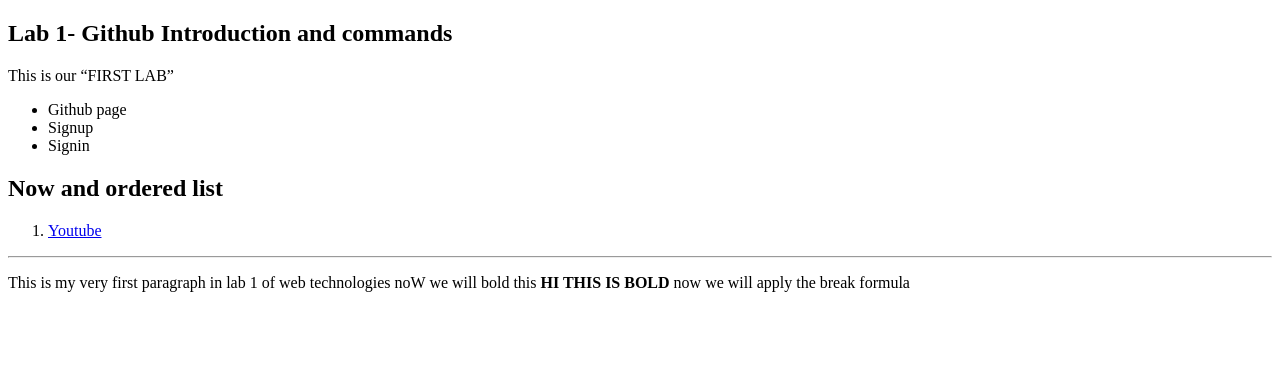
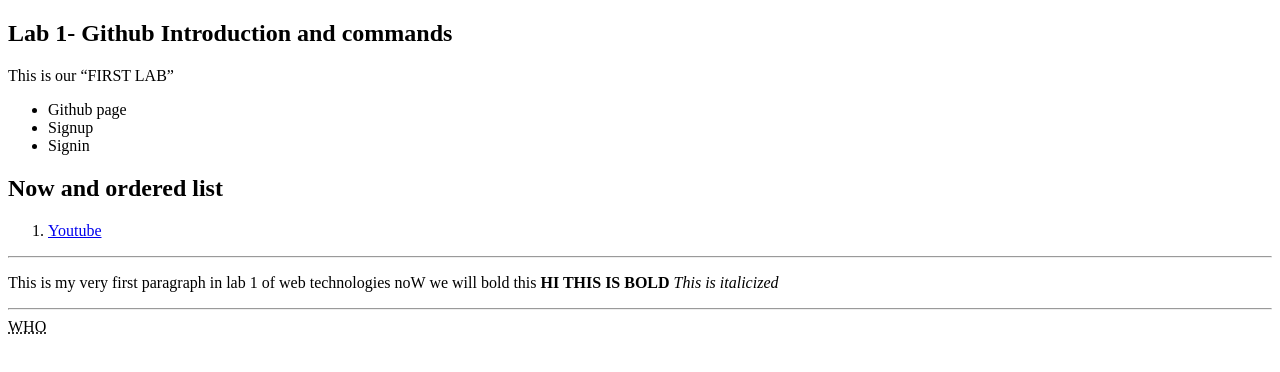
Before and after one commit to ZehranWasim/Lab-1-again, a plain HTML site: page index.html in a window 1280 px wide. Drawn offline with Linux system fonts and the light colour scheme.

Commit message:
Add files via upload

```diff
--- a/index.html
+++ b/index.html
@@ -19,7 +19,10 @@
     </ol>
     <hr>
     <p>This is my very first paragraph in lab 1 of web technologies
-        noW we will bold this <b>HI THIS IS BOLD</b> now we will apply the break formula
+        noW we will bold this <b>HI THIS IS BOLD</b>
+        <i>This is italicized</i>
+        <hr>
+        <abbr title="WORLD HEALTH ORGANIZATION">WHO</abbr>
 
     </p>
 </body>
```
